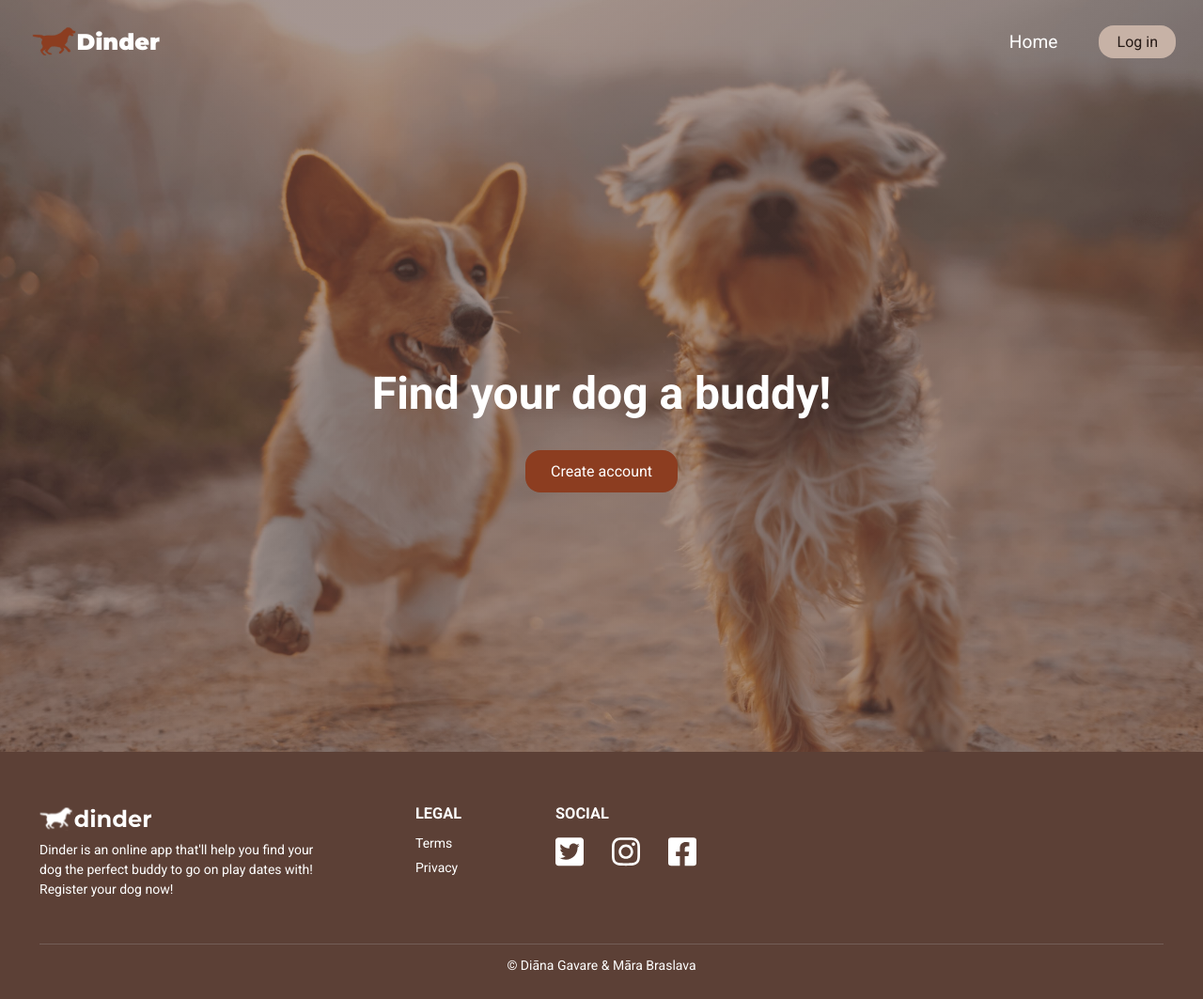
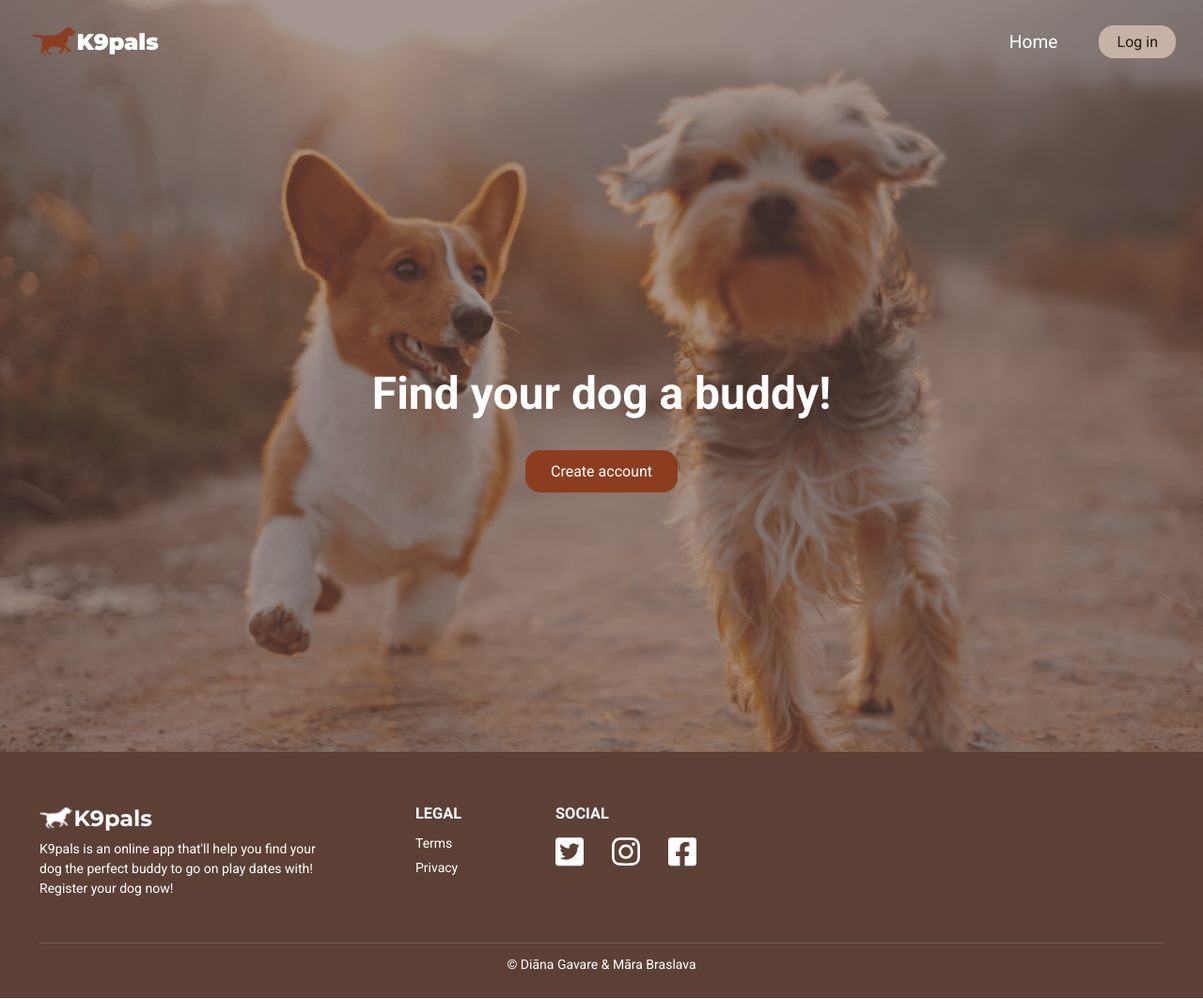
Before and after one commit to rudzupuke/SGT-final-task, a React (Create React App) app in the folder frontend/: page / in a window 1280 px wide. Shown: the whole page at 94% size. Built offline with nearby package versions, Linux system fonts and the light colour scheme.

Commit message:
changing logo in header and footer because of rebranding to K9pals

```diff
--- a/frontend/src/components/Footer/Footer.js
+++ b/frontend/src/components/Footer/Footer.js
@@ -15,7 +15,7 @@ const Footer = () => {
                         className="footer__container-logo-img"
                     />
                     <p className="footer__container-logo-text">
-                        Dinder is an online app that'll help you find your dog
+                        K9pals is an online app that'll help you find your dog
                         the perfect buddy to go on play dates with!{" "}
                         {!authToken && "Register your dog now!"}
                     </p>
--- a/frontend/src/components/Header/Header.js
+++ b/frontend/src/components/Header/Header.js
@@ -35,7 +35,7 @@ const Header = ({ authToken, setShowModal, showModal, user, isOnHomePage }) => {
             <div className="logo">
                 <Link to="/">
                     <img src={logo} className="logo__img" alt="logo"></img>
-                    <span className="logo__text">Dinder</span>
+                    <span className="logo__text">K9pals</span>
                 </Link>
             </div>
             <button
--- a/frontend/src/components/Header/Header.scss
+++ b/frontend/src/components/Header/Header.scss
@@ -105,7 +105,7 @@
 
         &__text {
             font-family: "Montserrat", sans-serif;
-            font-weight: 700;
+            font-weight: 600;
             font-size: 1.5rem;
         }
 
```
Also changed, not shown: frontend/src/assets/footer-logo.svg.
